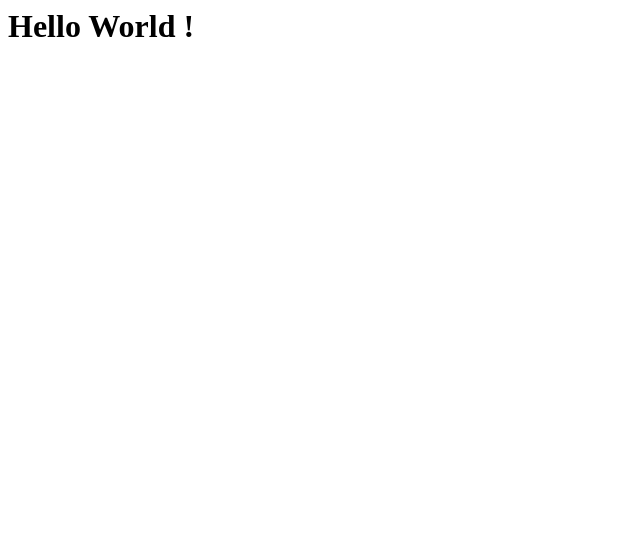
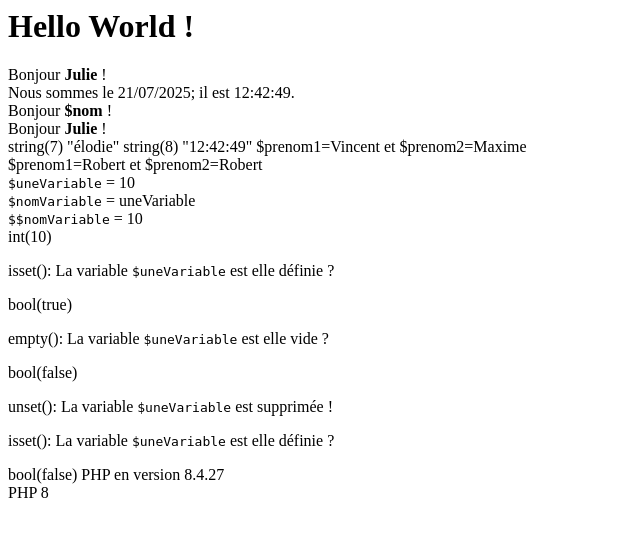
Before and after one commit to ENI-ECOLE-INFORMATIQUE/RD2WM020_DEMOPHP01, a PHP site: page / in a window 1280 px wide. Shown: the top 537 px of the page, without its empty margins (0-640 px from the left). Run offline with PHP 8.4, Linux system fonts and the light colour scheme.

Commit message:
Démo variable

```diff
--- a/index.php
+++ b/index.php
@@ -1,2 +1,61 @@
 <?php
 echo '<h1>Hello World !</h1>';
+//Déclarer une variable
+$nom = 'Julie'; //Nom de l'utilisateur
+$titrePage = 'Titre de la page ...';
+$aujourdhui=date("d/m/Y");//date du jour
+$heure=date("H:i:s");//heure
+
+echo "Bonjour <b>$nom</b> !<br>";
+//Affichage de la date et de l'heure.
+echo "Nous sommes le $aujourdhui; il est $heure.<br>";
+
+echo 'Bonjour <b>$nom</b> !<br>';
+echo 'Bonjour <b>'.$nom.'</b> !<br>';
+$nom="élodie";
+
+var_dump($nom);
+var_dump($heure);
+
+//Assignation par Valeur
+$prenom1="Maxime";
+$prenom2=$prenom1;
+$prenom1="Vincent";
+
+echo '$prenom1='.$prenom1. ' et $prenom2='.$prenom2.' <br>';
+
+
+//Assignation par référence (On utilise le meme pointeur mémoire).
+$prenom1="Maxime";
+$prenom2=&$prenom1;
+$prenom1="Robert";
+
+echo '$prenom1='.$prenom1. ' et $prenom2='.$prenom2.' <br>';
+
+//Variables dynamiques
+$uneVariable = 10;
+$nomVariable = 'uneVariable';
+
+echo '<code>$uneVariable</code> = '.$uneVariable.'<br>';
+echo '<code>$nomVariable</code> = '.$nomVariable.'<br>';
+echo '<code>$$nomVariable</code> = '.$$nomVariable.'<br>';
+
+//Fonctions utiles
+var_dump($uneVariable);
+echo '<p>isset(): La variable <code>$uneVariable</code> est elle définie ? <p>';
+var_dump(isset($uneVariable));
+
+echo '<p>empty(): La variable <code>$uneVariable</code> est elle vide ? <p>';
+var_dump(empty($uneVariable));
+
+echo '<p>unset(): La variable <code>$uneVariable</code> est supprimée ! <p>';
+unset($uneVariable);
+
+echo '<p>isset(): La variable <code>$uneVariable</code> est elle définie ? <p>';
+var_dump(isset($uneVariable));
+//Constante
+define('CONSTANTE','PHP en version '.phpversion());
+echo CONSTANTE.'<br>';
+
+const AUTRE_CONSTANTE='PHP 8';
+echo AUTRE_CONSTANTE.'<br>';
```
